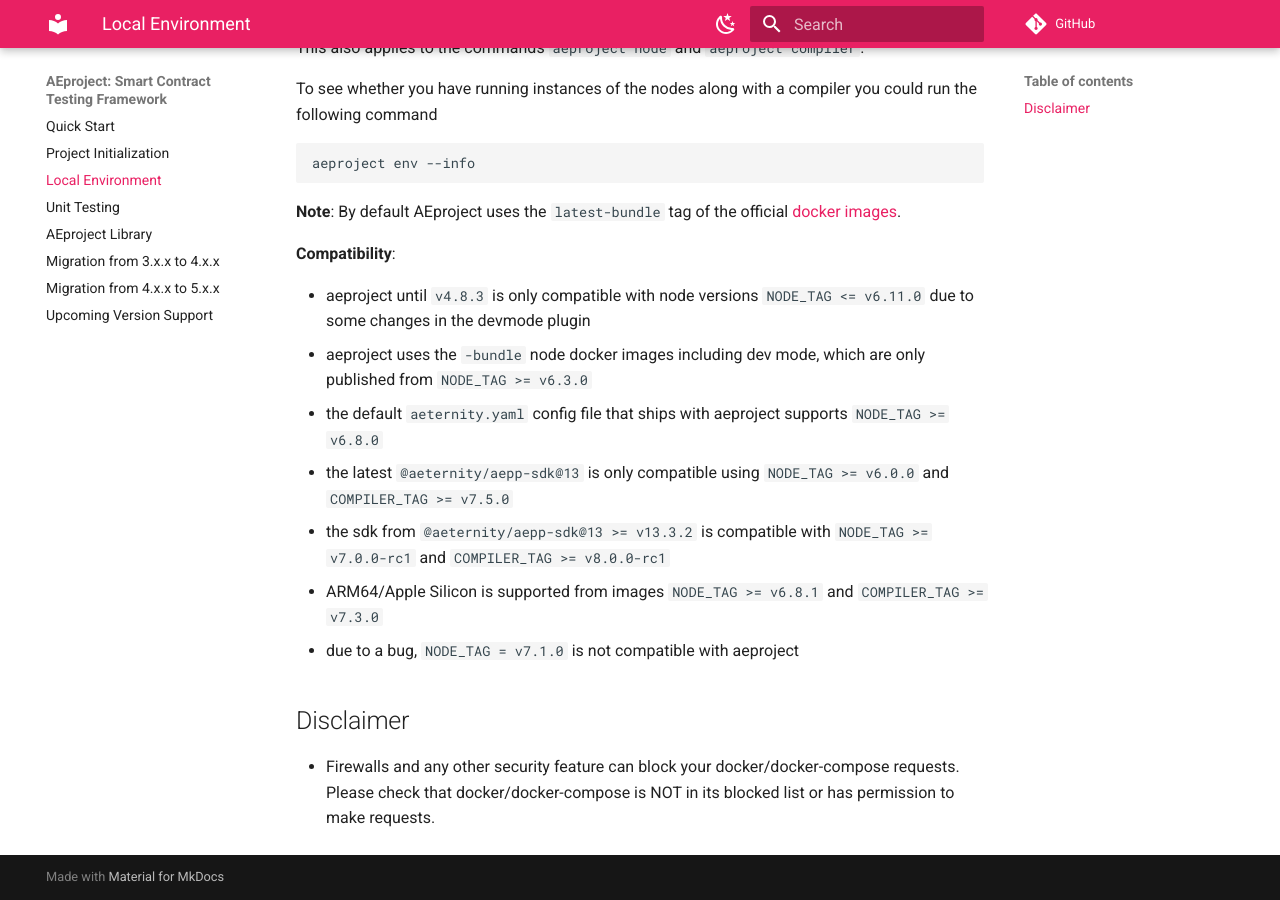
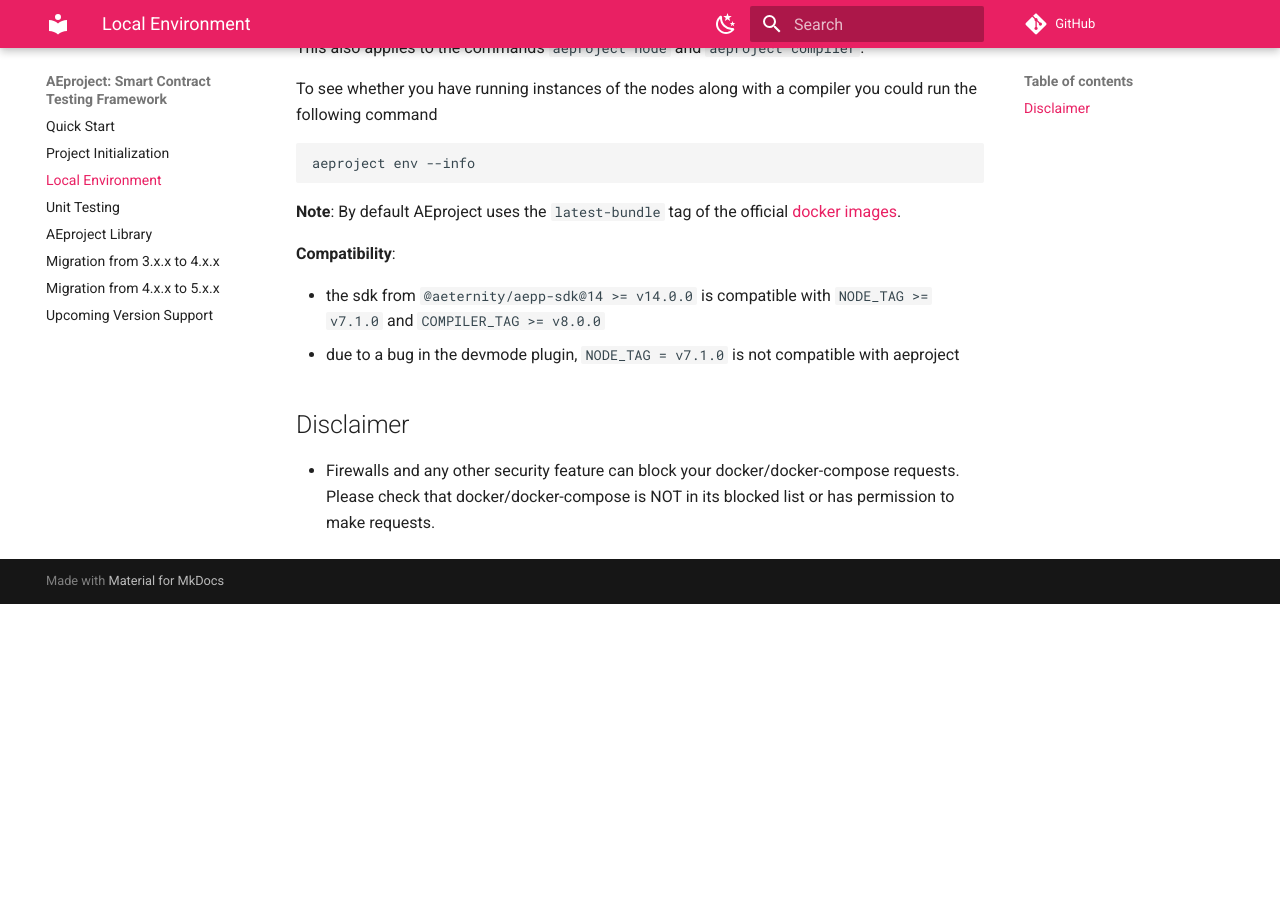
Before and after one commit to aeternity/aeproject, an MkDocs documentation site: the page built from docs/cli/env.md, in a window 1280 px wide and 900 px high, scrolled down 658 px. Built offline with MkDocs 1.6.1 and Material for MkDocs 9.7.7, drawn with Linux system fonts in a browser that asks for light colours; comment, search, counter and statistics services are not loaded; the version menu is left out; after the commit the page ends 1262 px from its top, so only the background shows below that.

```diff
--- a/docs/cli/env.md
+++ b/docs/cli/env.md
@@ -36,13 +36,8 @@ aeproject env --info
 
 **Compatibility**:
 
-- aeproject until `v4.8.3` is only compatible with node versions `NODE_TAG <= v6.11.0` due to some changes in the devmode plugin
-- aeproject uses the `-bundle` node docker images including dev mode, which are only published from `NODE_TAG >= v6.3.0`
-- the default `aeternity.yaml` config file that ships with aeproject supports `NODE_TAG >= v6.8.0`
-- the latest `@aeternity/aepp-sdk@13` is only compatible using `NODE_TAG >= v6.0.0` and `COMPILER_TAG >= v7.5.0`
-- the sdk from `@aeternity/aepp-sdk@13 >= v13.3.2` is compatible with `NODE_TAG >= v7.0.0-rc1` and `COMPILER_TAG >= v8.0.0-rc1`
-- ARM64/Apple Silicon is supported from images `NODE_TAG >= v6.8.1` and `COMPILER_TAG >= v7.3.0`
-- due to a bug, `NODE_TAG = v7.1.0` is not compatible with aeproject
+- the sdk from `@aeternity/aepp-sdk@14 >= v14.0.0` is compatible with `NODE_TAG >= v7.1.0` and `COMPILER_TAG >= v8.0.0`
+- due to a bug in the devmode plugin, `NODE_TAG = v7.1.0` is not compatible with aeproject
 
 ## Disclaimer
 
```
Also changed, not shown: docs/cli/test.md (+4 -3 lines), docs/migration-from-4.x.x-to-5.x.x.md (+1 -1 lines), 1 other file.
